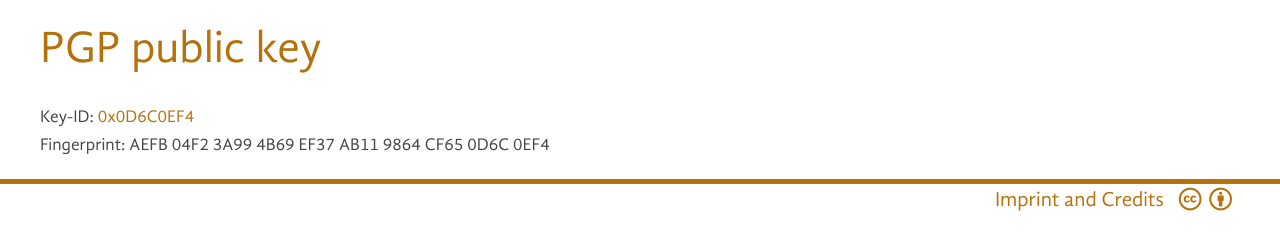
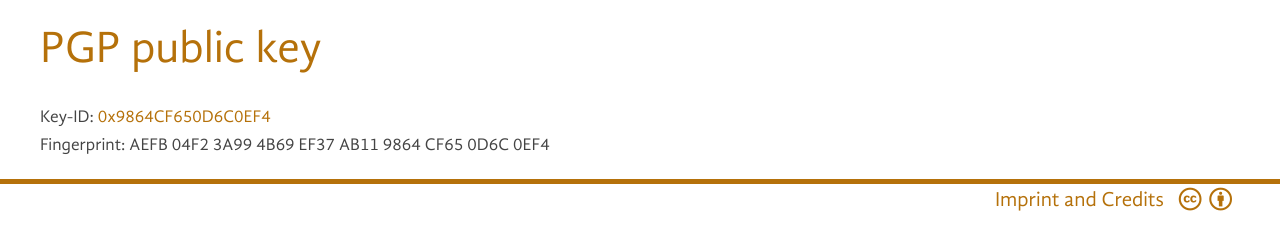
Before and after one commit to netinetwalker/schubio, a Jekyll site: the page built from public-key.md, in a window 1280 px wide. Shown: the part 126-376 px from the top of the page. Built offline with Jekyll 4.4.1, drawn with Linux system fonts in a browser that asks for light colours; some web fonts are replaced; Markdown is read by kramdown in place of the engine named in the settings.

Commit message:
Show the 64-bit ID and link to the local key copy because someone finally decided to use the 32 bit ID overflow to generate fake keys.

```diff
--- a/public-key.md
+++ b/public-key.md
@@ -5,5 +5,5 @@ title: PGP public key
 
 # PGP public key
 
-Key-ID: [0x0D6C0EF4](http://pgp.mit.edu:11371/pks/lookup?op=vindex&search=0x9864CF650D6C0EF4)
+Key-ID: [0x9864CF650D6C0EF4](http://schub.io/public-key.txt)
 Fingerprint: AEFB 04F2 3A99 4B69 EF37 AB11 9864 CF65 0D6C 0EF4
```
